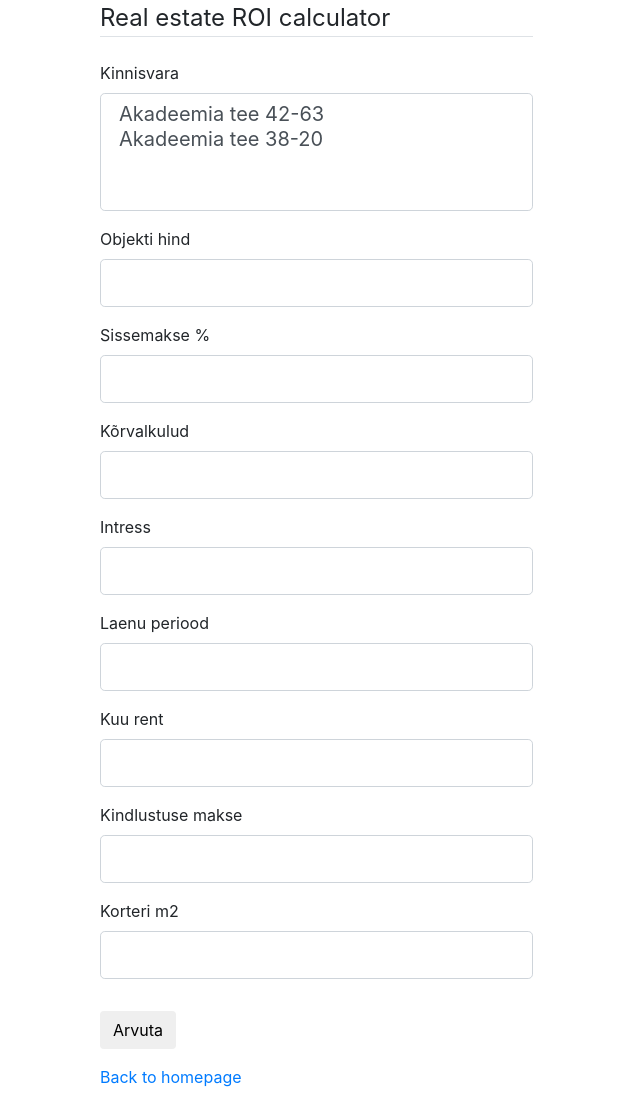
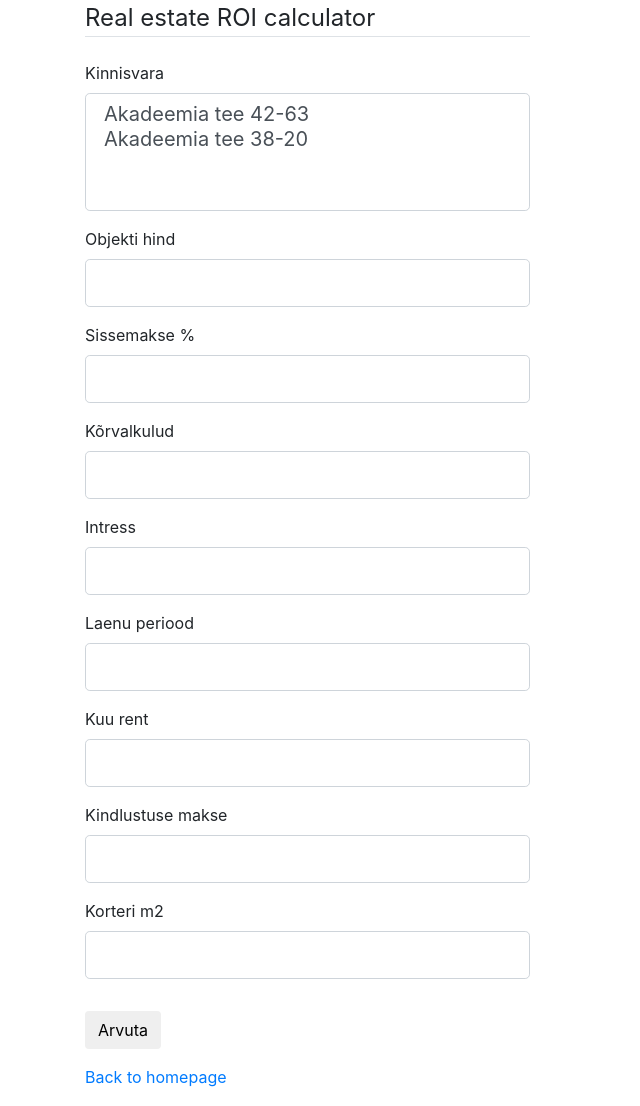
Before and after one commit to ValmeI/Projects, a Flask app: page /real_estate in a window 1280 px wide. Shown: the whole page, without its empty margins (0-640 px from the left). Run offline with Flask 2, Linux system fonts and the light colour scheme; some libraries are stand-ins or nearby versions.

Commit message:
html format

```diff
--- a/Calculators/templates/realestate.html
+++ b/Calculators/templates/realestate.html
@@ -15,8 +15,8 @@
     </div>
 
     <body>
-        <div class="row">
-            <div class="container"><!-- Center of page -->
+
+
 
                 <!-- Optional JavaScript -->
                 <!-- jQuery first, then Popper.js, then Bootstrap JS -->
@@ -41,6 +41,11 @@
                     {% if form.errors %}
                     {{ form.errors }}
                     {% endif %}
+
+        <div class="container">  <!-- Center of page -->
+            <div class="row">
+
+
                     <div class="col-sm-5 col-sm-offset-1">
                         <div class="content-section">
                             <form method="POST" action="">
@@ -232,7 +237,9 @@
                               </table>
                             </div>
                          {% endif %}
+                        </div>
 
+                                          <div class="col-sm-5 col-sm-offset-1">
                                              <!--Acquired Apartments on or another-->
                                               {% if acquired_estate %}
                                              <br><br><br>
@@ -257,7 +264,9 @@
                                                   </table>
                                                 </div>
                                              {% endif %}
+                                          </div>
 
+                                                  <div class="col-sm-5 col-sm-offset-1">
                                                      <!--Both-->
                                                       {% if acquired_estate2 %}
                                                      <br><br><br>
```
Lines whose indentation alone changed are shown as unchanged.
